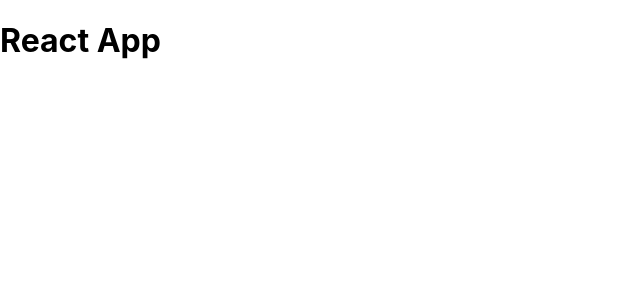
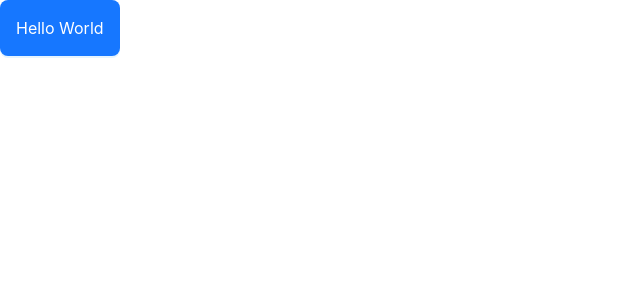
Before and after one commit to SofienkoDV/Voice-of-friends, a React (Create React App) app: page / in a window 1280 px wide. Shown: the top 300 px of the page, without its empty margins (0-640 px from the left). Built offline with nearby package versions, Linux system fonts and the light colour scheme.

Commit message:
Created a button component

```diff
--- a/package.json
+++ b/package.json
@@ -6,6 +6,8 @@
     "@testing-library/jest-dom": "5.16.5",
     "@testing-library/react": "13.4.0",
     "@testing-library/user-event": "13.5.0",
+    "antd": "5.3.0",
+    "classnames": "2.3.2",
     "node-sass": "7.0.3",
     "react": "18.2.0",
     "react-dom": "18.2.0",
--- a/src/App.js
+++ b/src/App.js
@@ -1,7 +1,11 @@
+import { Button } from "./components";
+
 function App() {
   return (
     <div className="App">
-      <h1>React App</h1>
+      <Button type="primary" size="large">
+        Hello World
+      </Button>
     </div>
   );
 }
--- /dev/null
+++ b/src/components/Button/Button.jsx
@@ -0,0 +1,22 @@
+import PropTypes from "prop-types";
+import classNames from "classnames";
+import { Button as AntButton } from "antd";
+import "./Button.scss";
+
+function Button(props) {
+  console.log(props);
+  return (
+    <AntButton
+      className={classNames("button", props.className, {
+        "button--large": props.size === "large",
+      })}
+      {...props}
+    />
+  );
+}
+
+Button.propTypes = {
+  className: PropTypes.string,
+};
+
+export default Button;
--- /dev/null
+++ b/src/components/Button/Button.scss
@@ -0,0 +1,5 @@
+.button {
+  &--large {
+    height: 56px !important;
+  }
+}
--- /dev/null
+++ b/src/components/index.js
@@ -0,0 +1 @@
+export { default as Button } from "./Button/Button";
```
Also changed, not shown: src/index.js (+5 -5 lines), src/styles/index.scss (renamed from src/index.scss), 2 other files (tests, documents, lock files or other folders).
